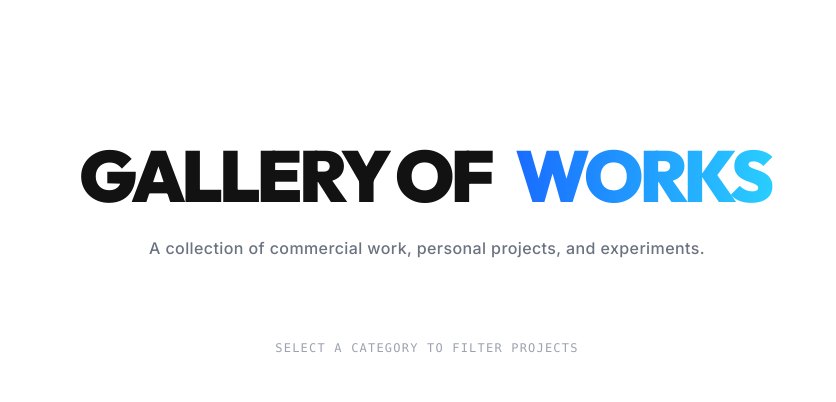
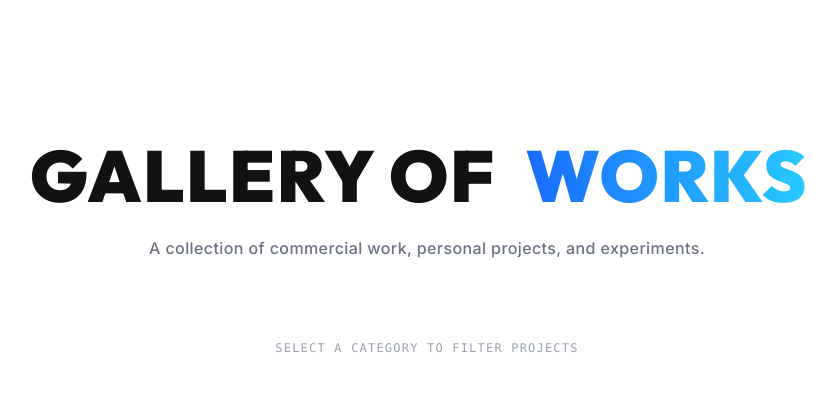
Before and after one commit to Ezrgan/Didox_Portfolio, a Django app: page /es/projects/ in a window 1280 px wide. Shown: the part 76-478 px from the top of the page, without its empty margins (213-1049 px from the left). Run offline with Django 5.2, Linux system fonts and the light colour scheme; data that the repository does not hold is empty; some libraries are stand-ins or nearby versions.

Commit message:
Correjido h1 en proyectos

```diff
--- a/core/templates/core/project_list.html
+++ b/core/templates/core/project_list.html
@@ -9,8 +9,8 @@
 
     <!-- Header -->
     <div id="projects-header" class="text-center mb-20 space-y-4">
-        <h1 class="text-4xl sm:text-5xl md:text-7xl font-display font-black tracking-tighter text-brand-black uppercase py-2">
-            {% trans "Gallery of" %} <span class="ml-2 md:ml-4 text-transparent bg-clip-text bg-gradient-to-r from-brand-blue-1 to-brand-blue-2 pb-1 pr-1">{% trans "Works" %}</span>
+        <h1 class="text-4xl sm:text-5xl md:text-7xl font-display font-black tracking-wide text-brand-black uppercase py-2">
+            {% trans "Gallery of" %} <span class="ml-2 md:ml-4 text-transparent bg-clip-text bg-gradient-to-r from-brand-blue-1 to-brand-blue-2 pb-2 pr-4">{% trans "Works" %}</span>
         </h1>
         <p class="text-gray-500 max-w-xl mx-auto text-sm md:text-base font-medium tracking-wide">
             {% trans "A collection of commercial work, personal projects, and experiments." %}
--- a/static/css/output.css
+++ b/static/css/output.css
@@ -1695,6 +1695,14 @@ h1, h2, h3, h4, h5, h6 {
   padding-right: 0.25rem;
 }
 
+.pb-2 {
+  padding-bottom: 0.5rem;
+}
+
+.pr-4 {
+  padding-right: 1rem;
+}
+
 .text-left {
   text-align: left;
 }
```
